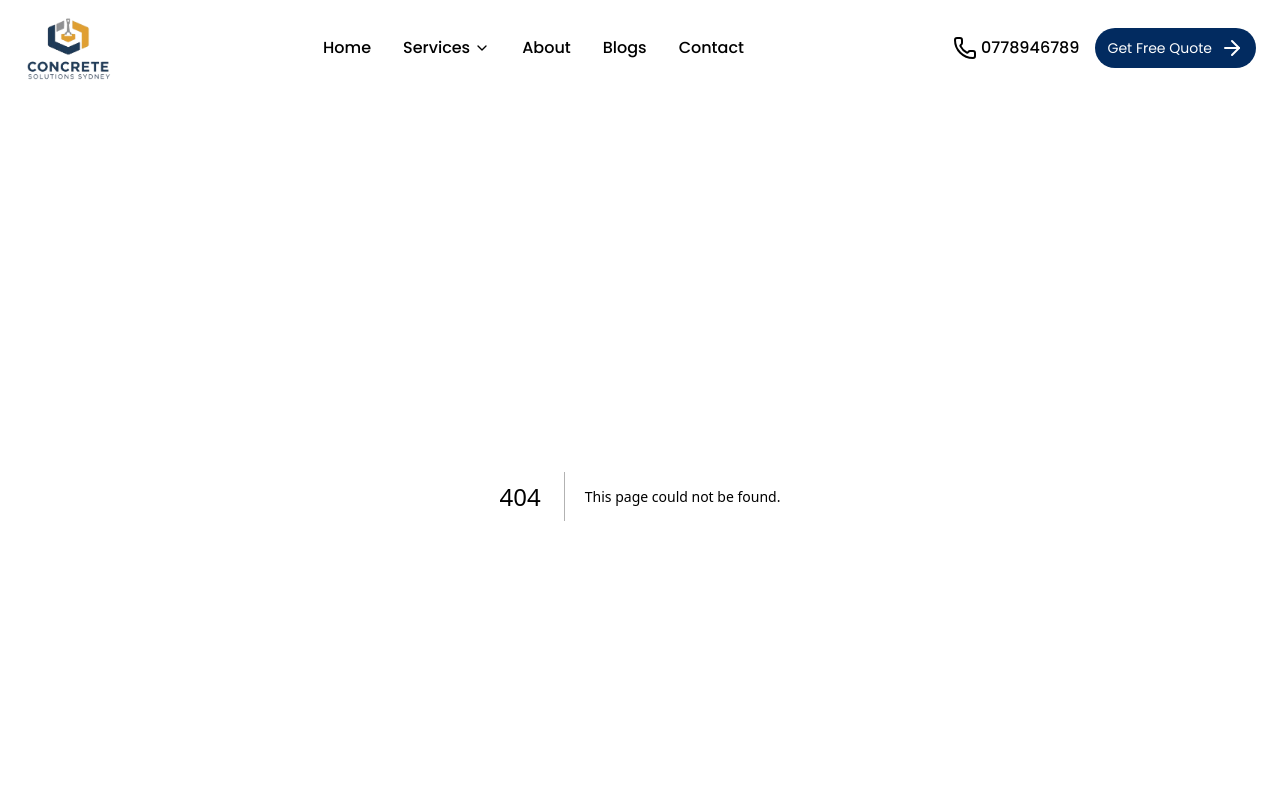
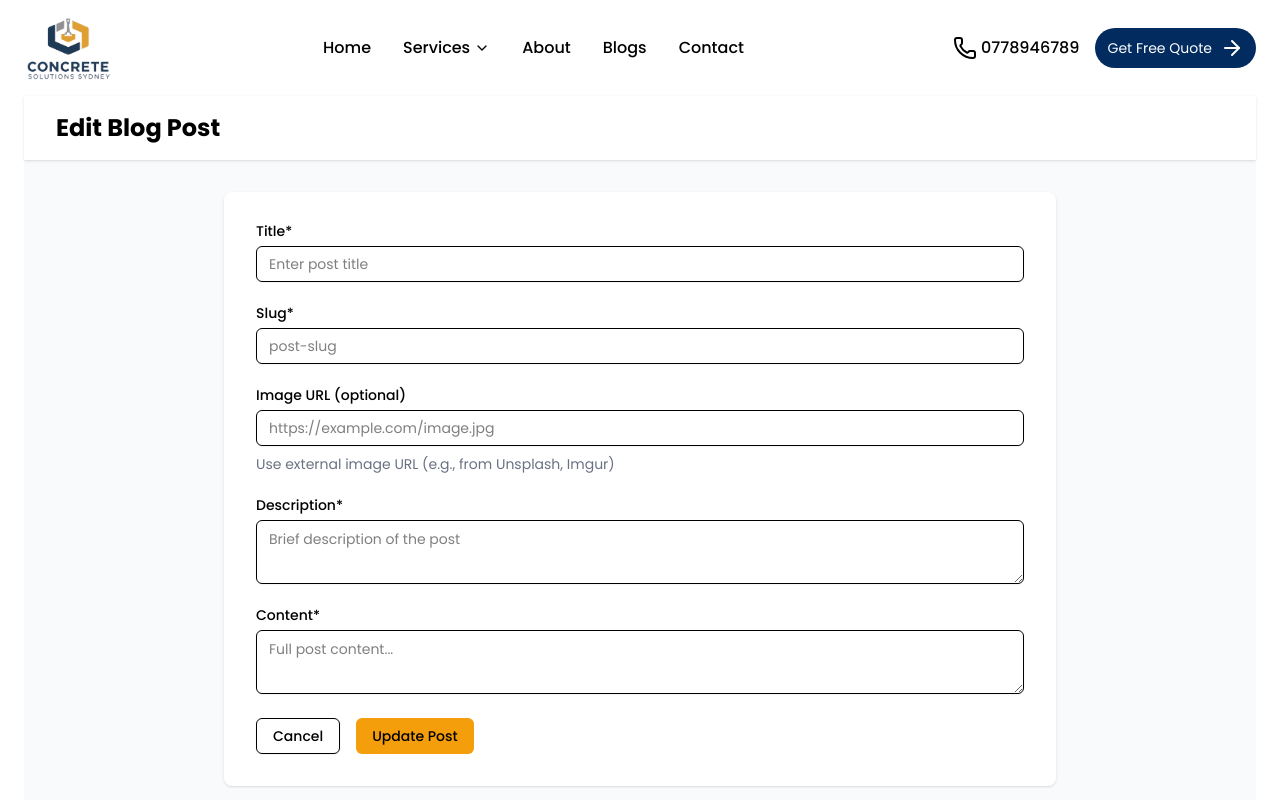
Before and after one commit to Yadee9910/Concrete_solutions_sydeny, a Next.js app: page /admin/blog/edit/1 in a window 1280 px wide. Before the commit this address had no page. Shown: the top 800 px of the page. Built offline with nearby package versions, Linux system fonts and the light colour scheme; no server answers; the database is empty; sample sign-in values are in the browser's storage.

Commit message:
feat: implement blog edit

```diff
--- /dev/null
+++ b/app/admin/blog/edit/[id]/page.tsx
@@ -0,0 +1,20 @@
+import { BlogForm } from "@/components/admin/BlogForm";
+
+export const metadata = {
+  title: "Admin | Edit Post",
+};
+
+export default function EditBlogPage({ params }: { params: { id: string } }) {
+  return (
+    <div className="min-h-screen bg-gray-50">
+      <header className="bg-white shadow">
+        <div className="max-w-7xl mx-auto px-4 sm:px-6 lg:px-8 py-4">
+          <h1 className="text-2xl font-bold">Edit Blog Post</h1>
+        </div>
+      </header>
+      <main className="max-w-4xl mx-auto px-4 sm:px-6 lg:px-8 py-8">
+        <BlogForm postId={params.id} />
+      </main>
+    </div>
+  );
+}
```
